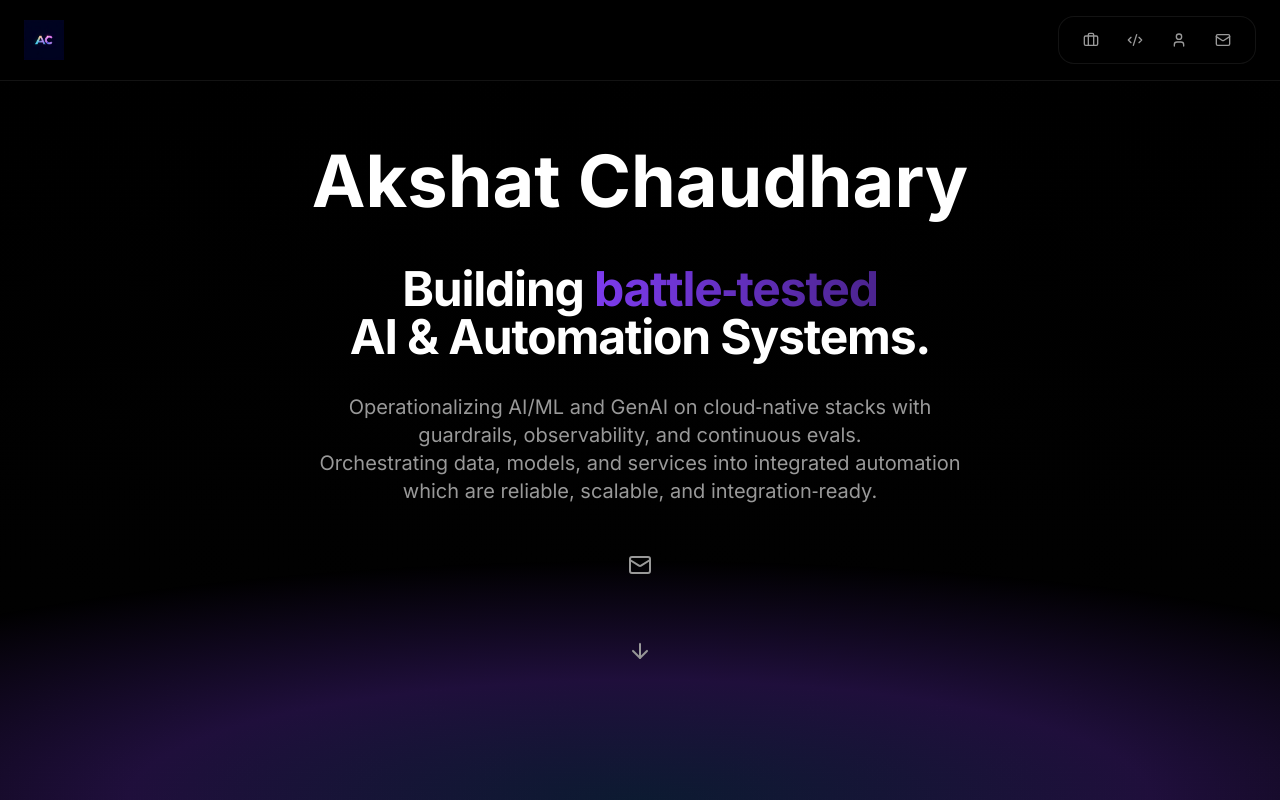
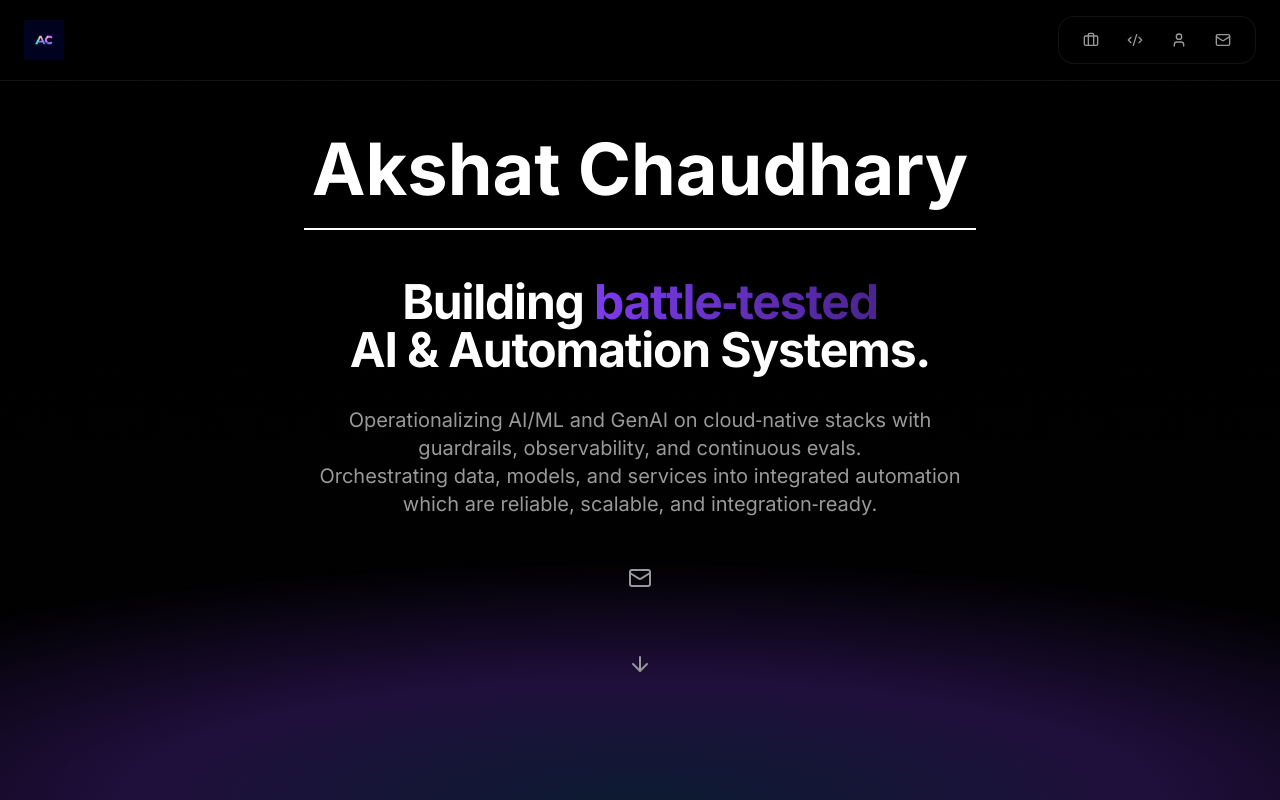
Before and after one commit to akshatbuilds/akshatportfolio, a React (Vite) app: page / in a window 1280 px wide. Shown: the top 800 px of the page. Built offline with nearby package versions, Linux system fonts and the light colour scheme; the HTML template or start-up script is replaced by a standard one.

Commit message:
Add white text line

```diff
--- a/src/components/Hero.tsx
+++ b/src/components/Hero.tsx
@@ -1,5 +1,6 @@
 import { Mail, ArrowDown } from "lucide-react";
 import AnimatedTextCycle from "@/components/ui/animated-text-cycle";
+import ElasticLine from "@/components/fancy/physics/elastic-line";
 
 const Hero = () => {
   const heroWords = [
@@ -17,9 +18,24 @@ const Hero = () => {
       <div className="container mx-auto px-6 relative z-10">
         <div className="max-w-5xl mx-auto text-center">
           {/* Name */}
-          <h2 className="text-4xl md:text-6xl lg:text-7xl font-bold mb-12 animate-fade-in">
+          <h2 className="text-4xl md:text-6xl lg:text-7xl font-bold mb-6 animate-fade-in">
             Akshat Chaudhary
           </h2>
+
+          {/* Elastic Line */}
+          <div className="w-full max-w-2xl mx-auto mb-12 text-white">
+            <ElasticLine
+              releaseThreshold={50}
+              strokeWidth={2}
+              strokeColor="white"
+              animateInTransition={{
+                type: "spring",
+                stiffness: 300,
+                damping: 30,
+                delay: 0.2,
+              }}
+            />
+          </div>
 
           {/* Main Heading */}
           <h1 className="text-2xl md:text-4xl lg:text-5xl font-bold tracking-tight leading-[1.2] mb-8 animate-fade-in" style={{ animationDelay: "0.1s", animationFillMode: "backwards" }}>
--- /dev/null
+++ b/src/components/fancy/physics/elastic-line.tsx
@@ -0,0 +1,106 @@
+"use client";
+
+import { motion, useMotionValue, useSpring, useTransform, Transition } from "framer-motion";
+import { useEffect, useRef, useState } from "react";
+
+interface ElasticLineProps {
+  releaseThreshold?: number;
+  strokeWidth?: number;
+  strokeColor?: string;
+  animateInTransition?: Transition;
+}
+
+export default function ElasticLine({
+  releaseThreshold = 50,
+  strokeWidth = 1,
+  strokeColor = "currentColor",
+  animateInTransition = {
+    type: "spring",
+    stiffness: 300,
+    damping: 30,
+    delay: 0.15,
+  },
+}: ElasticLineProps) {
+  const [isDragging, setIsDragging] = useState(false);
+  const [hasAnimatedIn, setHasAnimatedIn] = useState(false);
+  const containerRef = useRef<HTMLDivElement>(null);
+
+  const cursorX = useMotionValue(0);
+  const cursorY = useMotionValue(0);
+
+  const springConfig = { stiffness: 300, damping: 30 };
+  const springX = useSpring(cursorX, springConfig);
+  const springY = useSpring(cursorY, springConfig);
+
+  const pathD = useTransform(
+    [springX, springY],
+    ([x, y]) => {
+      if (!containerRef.current) return "M 0 0 L 0 0";
+      const rect = containerRef.current.getBoundingClientRect();
+      const startX = 0;
+      const startY = 0;
+      const endX = rect.width;
+      const endY = 0;
+
+      if (!isDragging) {
+        return `M ${startX} ${startY} L ${endX} ${endY}`;
+      }
+
+      const midX = (x as number);
+      const midY = (y as number);
+
+      return `M ${startX} ${startY} Q ${midX} ${midY} ${endX} ${endY}`;
+    }
+  );
+
+  useEffect(() => {
+    const timer = setTimeout(() => {
+      setHasAnimatedIn(true);
+    }, (animateInTransition.delay || 0) * 1000);
+    return () => clearTimeout(timer);
+  }, [animateInTransition.delay]);
+
+  const handleMouseDown = (e: React.MouseEvent<HTMLDivElement>) => {
+    if (!containerRef.current) return;
+    setIsDragging(true);
+    const rect = containerRef.current.getBoundingClientRect();
+    cursorX.set(e.clientX - rect.left);
+    cursorY.set(e.clientY - rect.top);
+  };
+
+  const handleMouseMove = (e: React.MouseEvent<HTMLDivElement>) => {
+    if (!isDragging || !containerRef.current) return;
+    const rect = containerRef.current.getBoundingClientRect();
+    cursorX.set(e.clientX - rect.left);
+    cursorY.set(e.clientY - rect.top);
+  };
+
+  const handleMouseUp = () => {
+    setIsDragging(false);
+    cursorX.set(containerRef.current ? containerRef.current.getBoundingClientRect().width / 2 : 0);
+    cursorY.set(0);
+  };
+
+  return (
+    <div
+      ref={containerRef}
+      className="relative w-full h-px cursor-grab active:cursor-grabbing"
+      onMouseDown={handleMouseDown}
+      onMouseMove={handleMouseMove}
+      onMouseUp={handleMouseUp}
+      onMouseLeave={handleMouseUp}
+    >
+      <svg className="absolute inset-0 w-full h-full overflow-visible" style={{ pointerEvents: "none" }}>
+        <motion.path
+          d={pathD}
+          stroke={strokeColor}
+          strokeWidth={strokeWidth}
+          fill="none"
+          initial={{ pathLength: 0 }}
+          animate={{ pathLength: hasAnimatedIn ? 1 : 0 }}
+          transition={animateInTransition}
+        />
+      </svg>
+    </div>
+  );
+}
```
